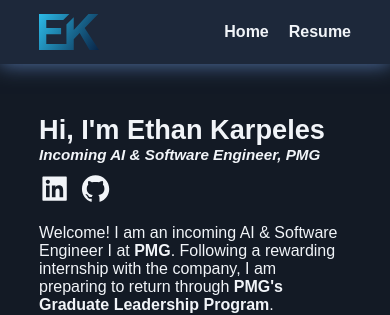
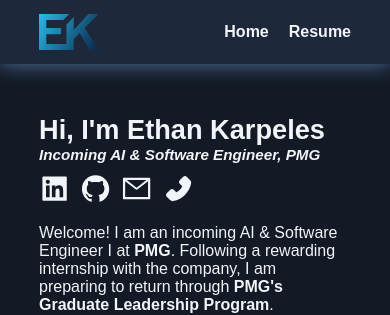
Before and after one commit to ethankarpeles/personal-website, a React (Vite) app: page /#/ in a window 390 px wide. Shown: the top 315 px of the page. Built offline with nearby package versions, Linux system fonts and the light colour scheme.

Commit message:
Add email, phone.

```diff
--- a/src/pages/Home.tsx
+++ b/src/pages/Home.tsx
@@ -1,7 +1,7 @@
 import Navbar from "../components/Navbar.tsx";
 import Footer from "../components/Footer.tsx";
 import headshot from '../assets/professional-headshot.png'
-import { AiFillGithub, AiFillLinkedin } from "react-icons/ai";
+import { AiFillGithub, AiFillLinkedin, AiOutlineMail, AiFillPhone } from "react-icons/ai";
 
 export default function Home() {
     return (<>
@@ -52,11 +52,17 @@
 
 function Socials() {
     return <>
-        <a href='https://www.linkedin.com/in/ethankarpeles/'>
+        <a href='https://www.linkedin.com/in/ethankarpeles/' target='_blank'>
             <AiFillLinkedin className='social' />
         </a>
-        <a href='https://github.com/ethankarpeles'>
+        <a href='https://github.com/ethankarpeles' target='_blank'>
             <AiFillGithub className='social' />
+        </a>
+        <a href='mailto:ethankarpeles@gmail.com' target='_blank'>
+            <AiOutlineMail className='social' />
+        </a>
+        <a href='tel:+1-254-300-2332' target='_blank'>
+            <AiFillPhone className='social' />
         </a>
     </>;
 }
--- a/src/styles/global.css
+++ b/src/styles/global.css
@@ -101,7 +101,7 @@
 
 a:hover {
     color: var(--color-accent);
-    text-shadow: 1px 1px 2px var(--color-accent);
+    text-shadow: 0.5px 0.5px 1px var(--color-accent);
 }
 
 .social {
@@ -114,5 +114,5 @@
 
 .social:hover {
     fill: var(--color-accent);
-    filter: drop-shadow(1px 1px 2px var(--color-accent));
+    filter: drop-shadow(0.5px 0.5px 1px var(--color-accent));
 }
```
